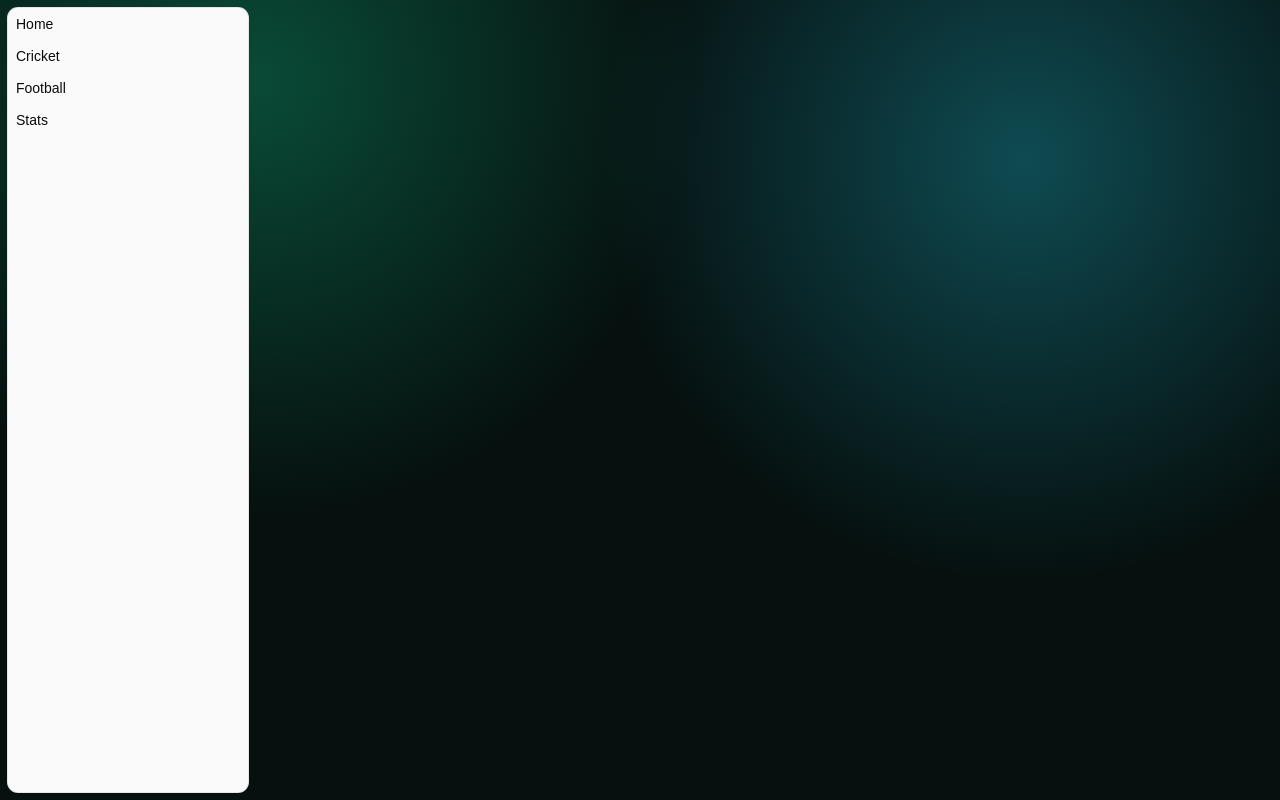
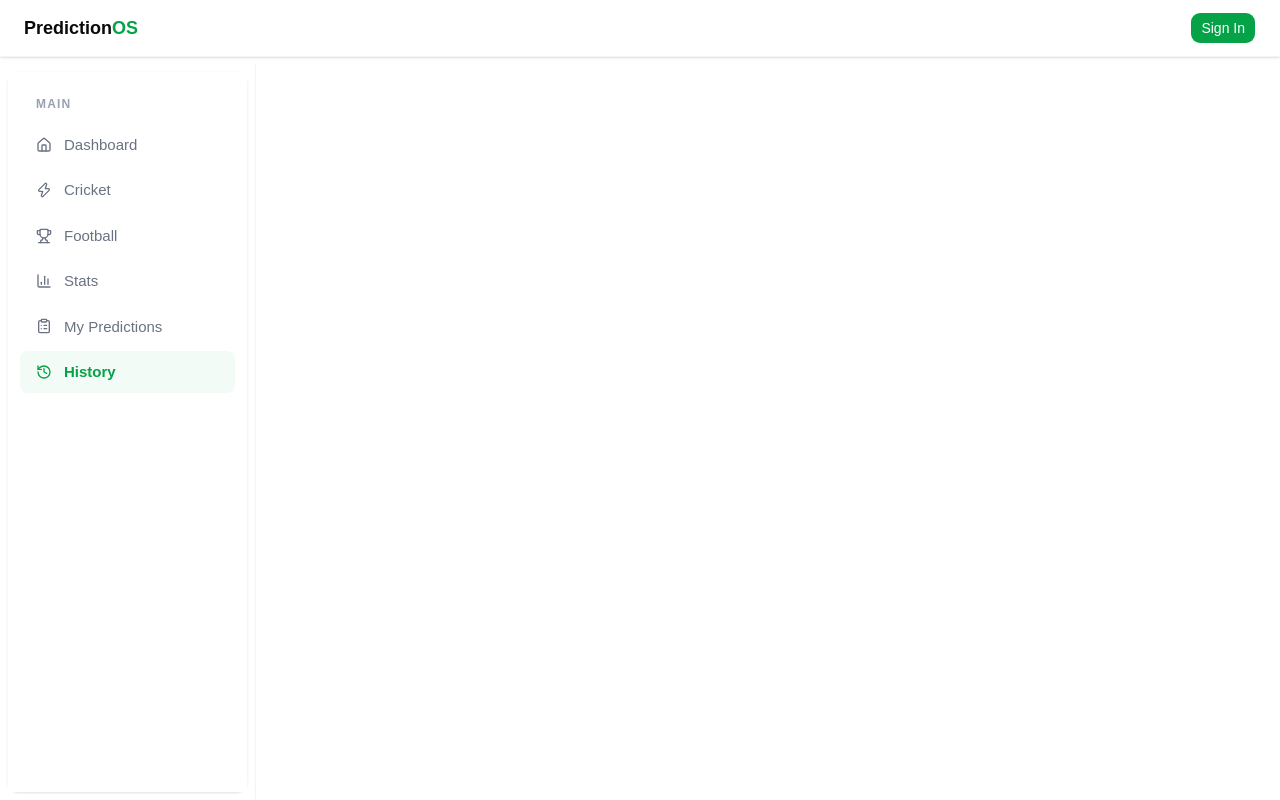
Before and after one commit to Subham269/Prediction-Tracker, a React (Vite) app: page /History in a window 1280 px wide. Built offline with nearby package versions, Linux system fonts and the light colour scheme.

Commit message:
Added basic styling, added proper sidebar and added proper Header

```diff
--- a/src/App.jsx
+++ b/src/App.jsx
@@ -4,35 +4,31 @@ import Football from './pages/Football'
 import Stats from './pages/Stats'
 import Home from './pages/Home'
 import { Toaster } from 'sonner'
-import AppSidebar from './components/ui/AppSidebar'
+import AppSidebar from './layouts/AppSidebar'
 import { SidebarProvider } from '@/components/ui/sidebar'
+import AppHeader  from './layouts/AppHeader'
 
 function App()
 {
       return (
-        <>
-        <div className="flex min-h-screen [background:radial-gradient(circle_at_20%_10%,rgba(16,185,129,0.35),transparent_35%),radial-gradient(circle_at_80%_20%,rgba(34,211,238,0.30),transparent_35%),#06100F]">
+    <div className="flex flex-col min-h-screen ">
+        <Toaster position="top-center" richColors></Toaster>
+      <AppHeader />
 
-            <Toaster position="top-center" richColors></Toaster>
-
-            <SidebarProvider className="bg-transparent">
-
-
-
-
+      <div className="flex flex-1 !top-[64px] !h-[calc(100svh-64px)]">
+        <SidebarProvider>
           <AppSidebar/>
-                    <main className="flex-1 bg-transparent">
+          <main className="flex-1">
             <Routes>
-                            <Route path='/' element={<Home/>}></Route>
-                            <Route path='/Cricket' element={<Cricket/>}></Route>
-                            <Route path='/Football' element={<Football/>}></Route>
-                            <Route path='/Stats' element={<Stats/>}></Route>
+              <Route path='/' element={<Home/>} />
+              <Route path='/Cricket' element={<Cricket/>} />
+              <Route path='/Football' element={<Football/>} />
+              <Route path='/Stats' element={<Stats/>} />
             </Routes>
           </main>
-
         </SidebarProvider>
       </div>
-        </>
+    </div>
   )
 }
 
--- a/src/components/ui/AppSidebar.jsx
+++ /dev/null
@@ -1,47 +0,0 @@
-import {
-  Sidebar,
-  SidebarContent,
-  SidebarMenu,
-  SidebarMenuItem,
-  SidebarMenuButton,
-} from "@/components/ui/sidebar";
-
-import { Link } from "react-router-dom";
-
-function AppSidebar() {
-  return (
-    <Sidebar variant="floating">
-      <SidebarContent>
-        <SidebarMenu>
-
-          <SidebarMenuItem>
-            <SidebarMenuButton asChild>
-              <Link to="/">Home</Link>
-            </SidebarMenuButton>
-          </SidebarMenuItem>
-
-          <SidebarMenuItem>
-            <SidebarMenuButton asChild>
-              <Link to="/Cricket">Cricket</Link>
-            </SidebarMenuButton>
-          </SidebarMenuItem>
-
-          <SidebarMenuItem>
-            <SidebarMenuButton asChild>
-              <Link to="/Football">Football</Link>
-            </SidebarMenuButton>
-          </SidebarMenuItem>
-
-          <SidebarMenuItem>
-            <SidebarMenuButton asChild>
-              <Link to="/Stats">Stats</Link>
-            </SidebarMenuButton>
-          </SidebarMenuItem>
-
-        </SidebarMenu>
-      </SidebarContent>
-    </Sidebar>
-  );
-}
-
-export default AppSidebar;
--- a/src/components/ui/sidebar.jsx
+++ b/src/components/ui/sidebar.jsx
@@ -454,7 +454,7 @@ const sidebarMenuButtonVariants = cva(
       },
       size: {
         default: "h-8 text-sm",
-        sm: "h-7 text-xs",
+        sm: "h-7 text-sm",
         lg: "h-12 text-sm group-data-[collapsible=icon]:p-0!",
       },
     },
--- a/src/index.css
+++ b/src/index.css
@@ -4,6 +4,11 @@
 @import "@fontsource-variable/geist";
 
 @custom-variant dark (&:is(.dark *));
+
+[data-slot="sidebar-container"] {
+  top: 64px !important;
+  height: calc(100svh - 64px) !important;
+}
 
 @theme inline {
     --font-heading: var(--font-sans);
@@ -73,14 +78,11 @@
     --chart-4: oklch(0.371 0 0);
     --chart-5: oklch(0.269 0 0);
     --radius: 0.625rem;
-    --sidebar: oklch(0.985 0 0);
-    --sidebar-foreground: oklch(0.145 0 0);
-    --sidebar-primary: oklch(0.205 0 0);
-    --sidebar-primary-foreground: oklch(0.985 0 0);
-    --sidebar-accent: oklch(0.97 0 0);
-    --sidebar-accent-foreground: oklch(0.205 0 0);
-    --sidebar-border: oklch(0.922 0 0);
-    --sidebar-ring: oklch(0.708 0 0);
+   --sidebar: oklch(0.145 0 0 / 0);           /* transparent-dark, alpha 0 */
+  --sidebar-foreground: oklch(0.985 0 0);     /* near-white text */
+  --sidebar-accent: oklch(1 0 0 / 0.08);      /* soft white overlay for hover */
+  --sidebar-accent-foreground: oklch(0.985 0 0);
+  --sidebar-border: oklch(1 0 0 / 10%);
 }
 
 .dark {
--- /dev/null
+++ b/src/layouts/AppHeader.jsx
@@ -0,0 +1,19 @@
+import { Button } from "@/components/ui/button";
+
+function AppHeader()
+{
+    return (
+    <header className="fixed top-0 right-0 left-0 z-50 flex items-center justify-between px-6 py-3 bg-white border-b border-gray-100 shadow-sm">
+        <div className="flex items-center font-bold text-lg">
+        Prediction<span className="text-[#06A248]">OS</span>
+        </div>
+
+      <Button className="bg-[#06A248] hover:bg-[#058a3d] text-white">
+        Sign In
+      </Button>
+
+    </header>
+    );
+}
+
+export default AppHeader
--- /dev/null
+++ b/src/layouts/AppSidebar.jsx
@@ -0,0 +1,64 @@
+import {
+  Sidebar,
+  SidebarContent,
+  SidebarMenu,
+  SidebarMenuItem,
+  SidebarMenuButton,
+} from "@/components/ui/sidebar";
+
+import { NavLink, useLocation, matchPath } from "react-router-dom";
+import { Home, Zap, Trophy, BarChart3, History, ClipboardList } from "lucide-react";
+
+function AppSidebar() {
+  const location = useLocation();
+
+  const mainItems = [
+    { name: "Dashboard", path: "/", icon: Home },
+    { name: "Cricket", path: "/Cricket", icon: Zap },
+    { name: "Football", path: "/Football", icon: Trophy },
+    { name: "Stats", path: "/Stats", icon: BarChart3 },
+    { name: "My Predictions", path: "/MyPredictions", icon: ClipboardList },
+    { name: "History", path: "/History", icon: History },
+  ];
+
+  const renderItem = (item) => {
+    const isActive = !!matchPath(item.path, location.pathname);
+    const Icon = item.icon;
+
+    return (
+      <SidebarMenuItem key={item.name}>
+        <SidebarMenuButton
+          asChild
+          className="h-auto p-0 hover:!bg-transparent active:!bg-transparent"
+        >
+          <NavLink
+            to={item.path}
+            className={`flex items-center gap-3 px-4 py-2.5 rounded-lg text-[15px] font-medium transition-colors duration-150 ${
+              isActive
+                ? "bg-[#F3FBF6] text-[#06A248] font-semibold pointer-events-none"
+                : "text-gray-500 hover:!bg-[#F3FBF6] hover:!text-[#06A248]"
+            }`}
+          >
+            <Icon size={18} strokeWidth={2} />
+            {item.name}
+          </NavLink>
+        </SidebarMenuButton>
+      </SidebarMenuItem>
+    );
+  };
+
+  return (
+    <Sidebar variant="floating" className="bg-white border-r border-gray-100">
+      <SidebarContent className="bg-white">
+        <SidebarMenu className="mt-6 gap-1 px-3">
+          <h2 className="text-xs font-bold text-gray-400 uppercase tracking-widest px-4 mb-2">
+            Main
+          </h2>
+          {mainItems.map(renderItem)}
+        </SidebarMenu>
+      </SidebarContent>
+    </Sidebar>
+  );
+}
+
+export default AppSidebar;
```
Also changed, not shown: src/layouts/AppFooter.jsx (added). Lines whose indentation alone changed are shown as unchanged.
